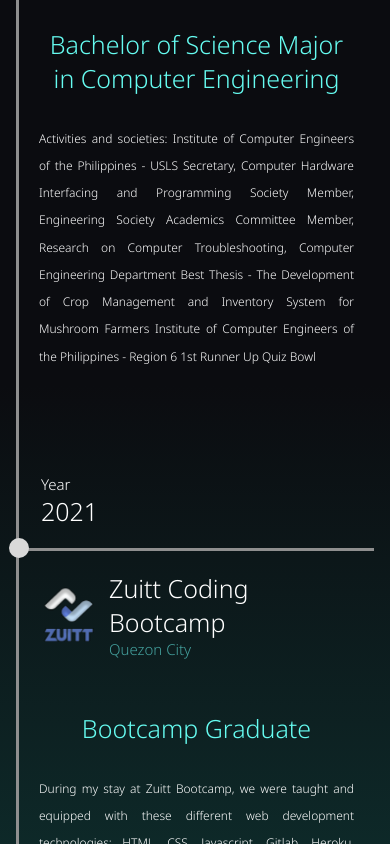
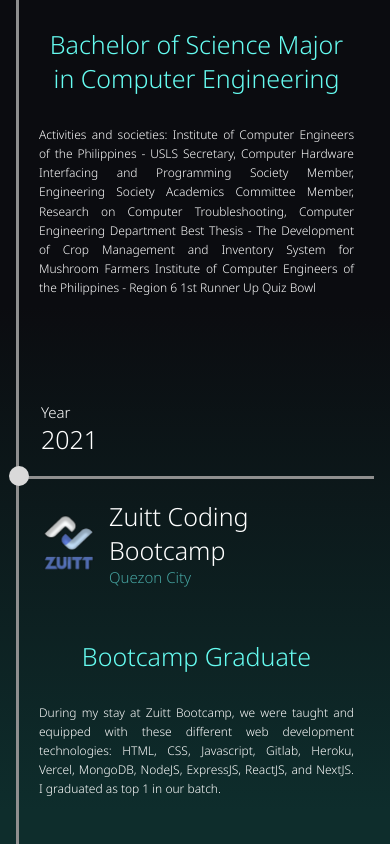
Before and after one commit to amielManzano/portfolio-v3, a Vue app: page /about in a window 390 px wide. Shown: the part 1300-2144 px from the top of the page. Built offline with nearby package versions, Linux system fonts and the light colour scheme.

Commit message:
changed line height

```diff
--- a/src/views/AboutView.vue
+++ b/src/views/AboutView.vue
@@ -508,7 +508,7 @@ export default defineComponent({
             margin-top: 30px;
             font-size: 12px;
             font-weight: 300;
-            line-height: 27.24px;
+            line-height: 160%;
             text-align: justify;
             color: white;
           }
```
